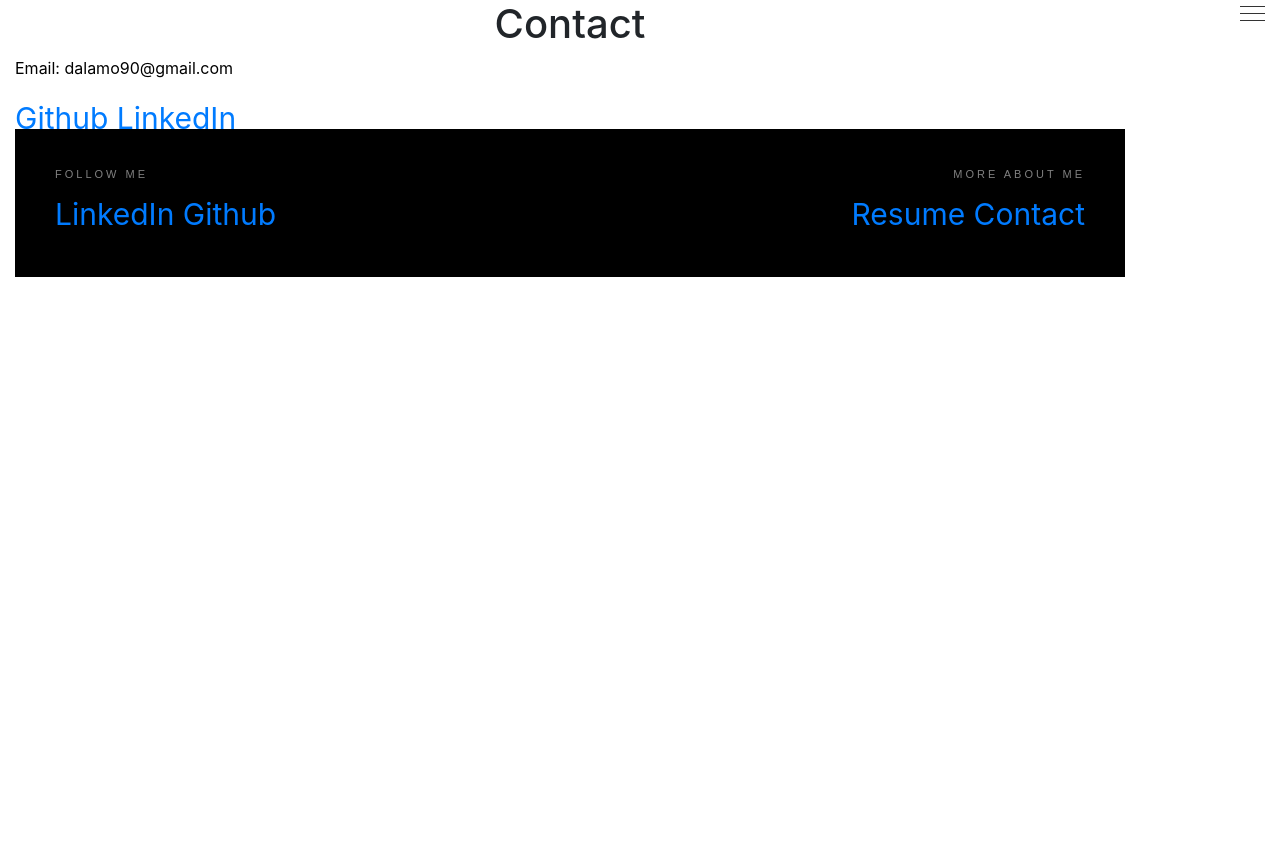
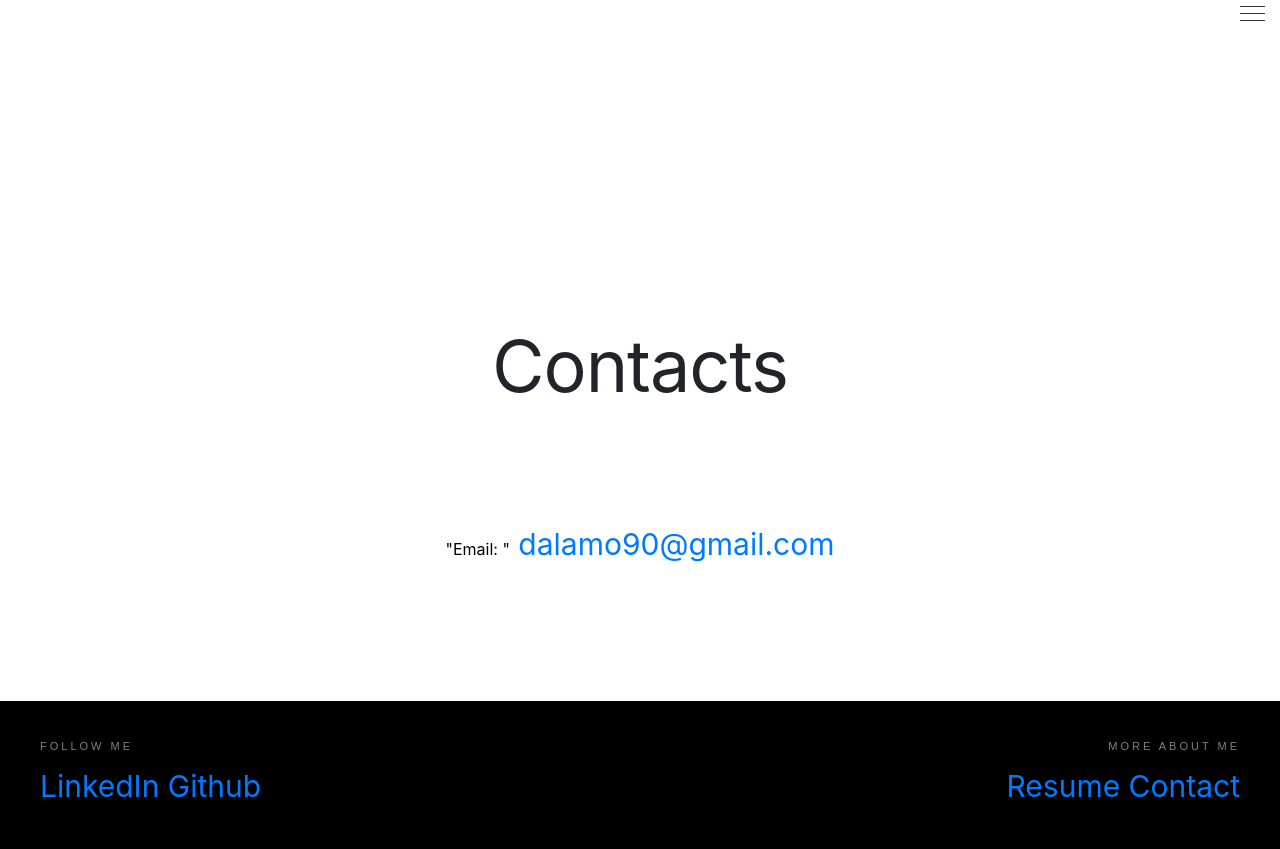
Before and after one commit to dalamo20/Basic-Portfolio, a PHP site: page /contact.html in a window 1280 px wide. Before the commit the page ends 277 px from the top, so only its background shows below. Run offline with PHP 8.4, Linux system fonts and the light colour scheme.

Commit message:
contact page email link added

```diff
--- a/assets/css/style.css
+++ b/assets/css/style.css
@@ -77,18 +77,6 @@
 }
 
 /*    SideMenu    */
-
-.dropbtn {
-    color: white;
-    padding: 16px;
-    font-size: 16px;
-    border: none;
-    cursor: pointer;
-}
-
-/* .dropbtn:hover, .dropbtn:focus {
-    background-color: #3e8e41;
-} */
 
 .dropdown {
     float: right;
@@ -230,8 +218,23 @@
 
 /*   Contacts   */
 
-h1 {
+.contactInfo {
+    background-color: white;
+    text-align: justify;
+    padding: 130px;
+    margin: 0 -155px 0 -15px;
+}
+
+#contactHeader {
+    font-size: 72px;
+    line-height: 72px;
+    letter-spacing: -1.1px;
     text-align: center;
-    font-size: 72px;
+    font-weight: normal;
+    margin: 200px auto 120px;
+    max-width: 1000px;
+}
 
+#email {
+    text-align: center;
 }
--- a/contact.html
+++ b/contact.html
@@ -12,15 +12,28 @@
 
 <body>
   <div class="container">
-    <div class="sticky-top" onclick="myFunction(this)">
+
+    <div class="sticky-top dropbtn" onclick="myFunction(this)">
       <div class="bar1"></div>
       <div class="bar2"></div>
       <div class="bar3"></div>
     </div>
-<h1 id="head"> Contact </h1>
-<p> Email: dalamo90@gmail.com </p>
-<a href="https://github.com/dalamo20"> Github </a>
-<a href="https://www.linkedin.com/in/dalamo20"> LinkedIn </a>
+    <div class="dropdown">
+          <div id="myDropdown" class="dropdown-content">
+            <a href="./index.html">Home</a>
+            <a href="#about">About</a>
+            <a href="./contact.html">Contact</a>
+          </div>
+        </div>
+
+    <div class="contactInfo">
+      <h1 id="contactHeader">Contacts</h1>
+      <div id="p3">
+        <p id="email"> "Email: "<a href="mailto:dalamo90@gmail.com"> dalamo90@gmail.com</a></p>
+      </div>
+    </div>
+  </div>
+
   <footer class="footer">
     <div class="leftFooter">
       <span id="footSpan"> FOLLOW ME </span>
@@ -34,14 +47,13 @@
       <div class="myInfo">
         <a href="/Users/ypham/Desktop/projects/Basic-Portfolio/assets/documents/Daniel's Resume 7.2018_2 (1).pdf">
           Resume </a>
-        <a href="./contact.html" > Contact </a>
+        <a href="./contact.html"> Contact </a>
       </div>
   </footer>
 </body>
 
 <script src="./assets/js/script.js">
 
-
 </script>
 
 </html>
```
Also changed, not shown: index.html (+2 -8 lines).
